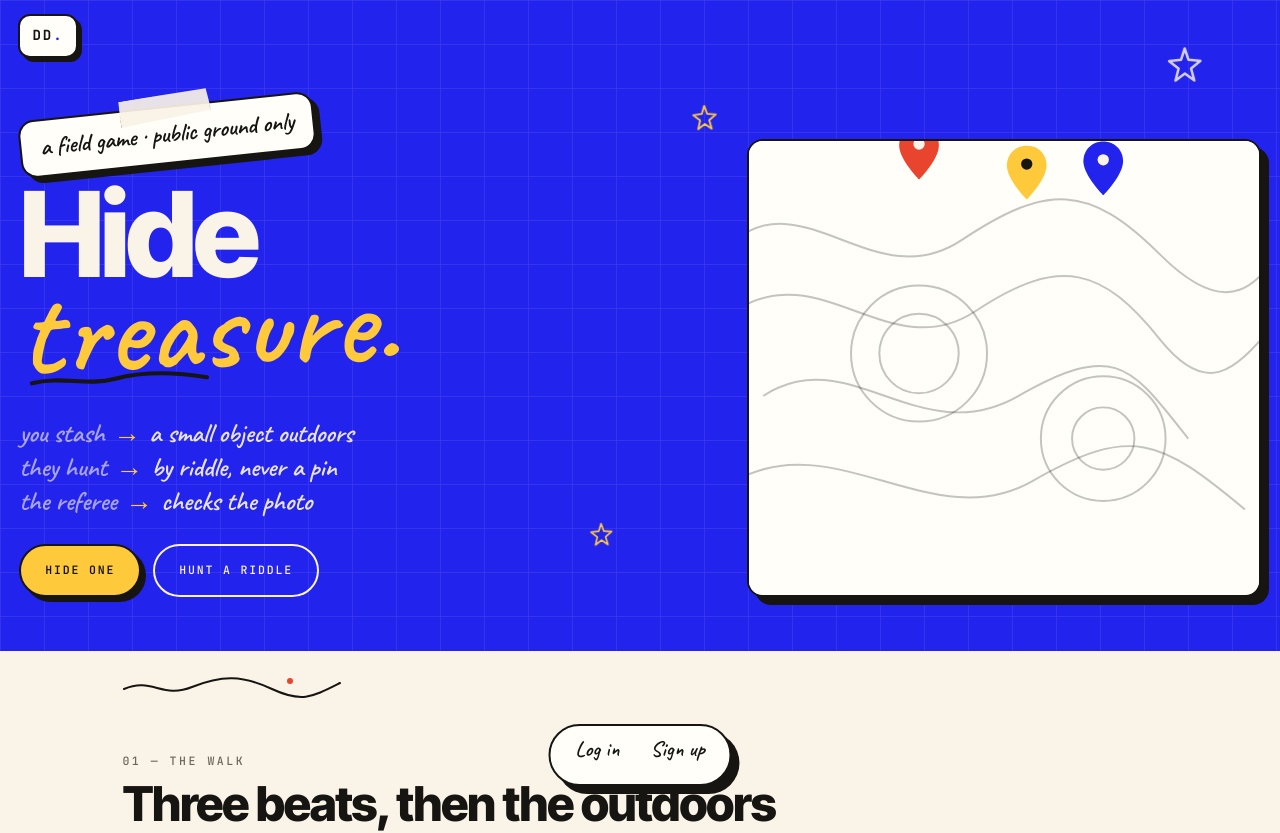
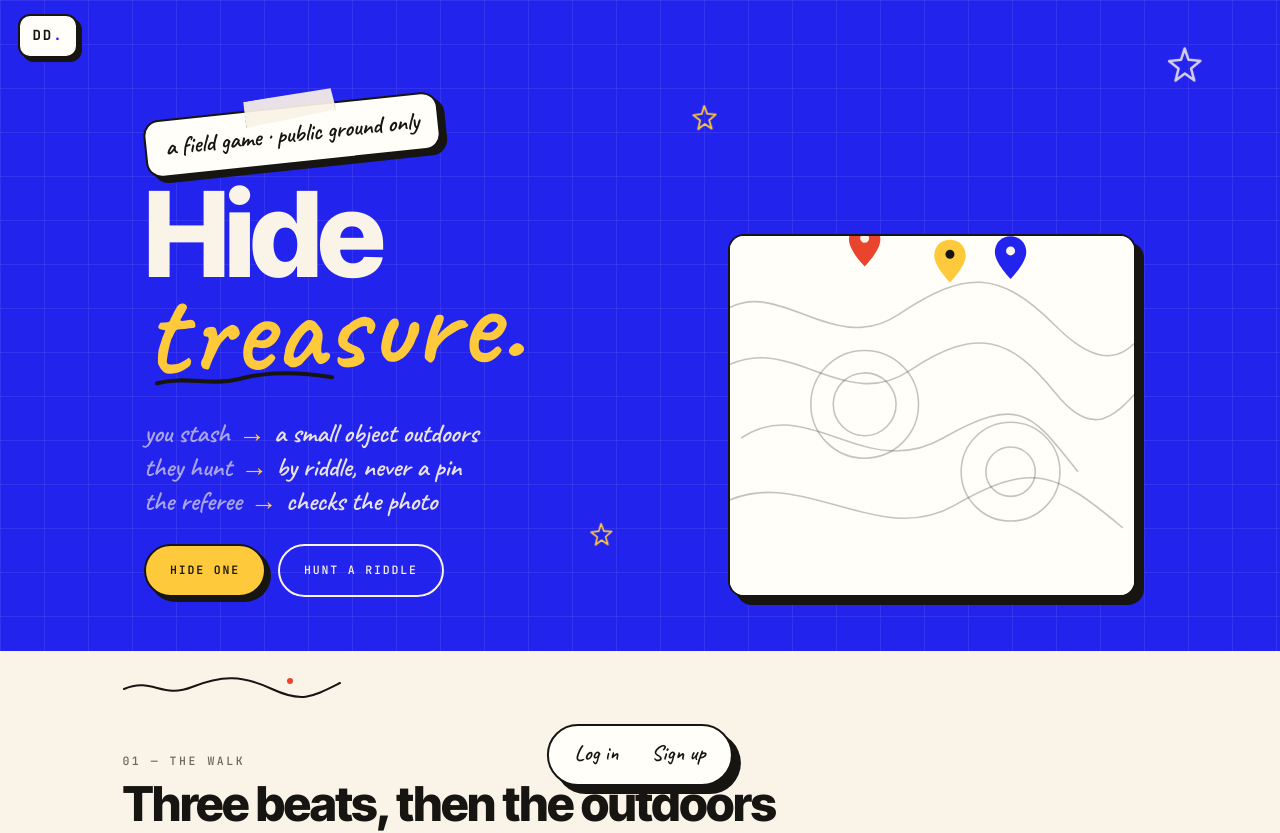
Before and after one commit to Ranbir5ingh/dead-drop, a Next.js app in the folder apps/web/: page / in a window 1280 px wide. Shown: the top 833 px of the page. Built offline with nearby package versions, Linux system fonts and the light colour scheme; no server answers.

Commit message:
Give the laptop hero side room and center the dock labels.
The hero column now keeps a real inset on wide screens. Dock labels share the name button's vertical center, and the logout control sits a little higher above the bar.

Co-authored-by: ranbirsingh.code <ranbirsingh.code@gmail.com>

```diff
--- a/apps/web/app/globals.css
+++ b/apps/web/app/globals.css
@@ -136,7 +136,7 @@ main {
   position: relative;
   margin-top: -5.2rem;
   margin-inline: calc(-1 * (max(0px, 100vw - 1080px) / 2 + 1.1rem));
-  padding: 5.6rem max(1.2rem, calc((100% - 1040px) / 2)) 6.2rem;
+  padding: 5.6rem 0 6.2rem;
   background: var(--blue);
   color: var(--paper);
   overflow: hidden;
@@ -172,6 +172,9 @@ main {
   display: grid;
   gap: 1.5rem;
   align-items: end;
+  width: min(1080px, 100%);
+  margin-inline: auto;
+  padding-inline: clamp(1.35rem, 4vw, 2.75rem);
 }
 
 .sticker-kicker {
@@ -446,13 +449,17 @@ h2 { font-size: clamp(2rem, 7vw, 3rem); margin: 0 0 0.6rem; }
   font-weight: 600;
   font-size: 1.05rem;
   letter-spacing: 0;
-  line-height: 1.2;
+  line-height: 1;
   text-decoration: none;
   border-radius: 999px;
   min-height: 44px;
-  padding: 0.25rem 0.7rem;
+  padding: 0.28rem 0.7rem;
   cursor: pointer;
   white-space: nowrap;
+  display: inline-flex;
+  align-items: center;
+  justify-content: center;
+  text-align: center;
 }
 
 .dock a[aria-current="page"] {
@@ -466,6 +473,8 @@ h2 { font-size: clamp(2rem, 7vw, 3rem); margin: 0 0 0.6rem; }
   max-width: 8.5rem;
   overflow: hidden;
   text-overflow: ellipsis;
+  padding-top: 0.25rem;
+  padding-bottom: 0.25rem;
 }
 
 .dock-account > button[aria-expanded="true"] {
@@ -476,7 +485,7 @@ h2 { font-size: clamp(2rem, 7vw, 3rem); margin: 0 0 0.6rem; }
 .account-pop {
   position: absolute;
   right: 0;
-  bottom: calc(100% + 0.7rem);
+  bottom: calc(100% + 1.9rem);
   width: max-content;
   min-width: 12.5rem;
   max-width: min(16.5rem, calc(100vw - 2rem));
@@ -494,6 +503,7 @@ h2 { font-size: clamp(2rem, 7vw, 3rem); margin: 0 0 0.6rem; }
   width: 100%;
   max-width: none;
   justify-content: center;
+  padding: 0.72rem 0.85rem;
   font-family: var(--font-mono), "JetBrains Mono", monospace;
   font-size: 0.68rem;
   font-weight: 600;
@@ -932,7 +942,7 @@ td {
   .dock a,
   .dock button {
     flex: 1 1 auto;
-    padding: 0.3rem 0.4rem;
+    padding: 0.28rem 0.45rem;
     text-align: center;
     font-size: 1.05rem;
   }
@@ -956,7 +966,11 @@ td {
   .dock a,
   .dock button {
     font-size: 1.35rem;
-    padding: 0.2rem 0.85rem;
+    padding: 0.28rem 0.9rem;
+  }
+  .dock-account > button {
+    padding-top: 0.28rem;
+    padding-bottom: 0.28rem;
   }
   main { padding: 5.6rem 1.4rem 3rem; }
   .hero-stage {
@@ -965,6 +979,11 @@ td {
     padding-top: 6.2rem;
     padding-bottom: 3.4rem;
   }
+}
+
+.dock > a {
+  padding-top: 0.12rem;
+  padding-bottom: 0.44rem;
 }
 
 @keyframes wiggle {
```
